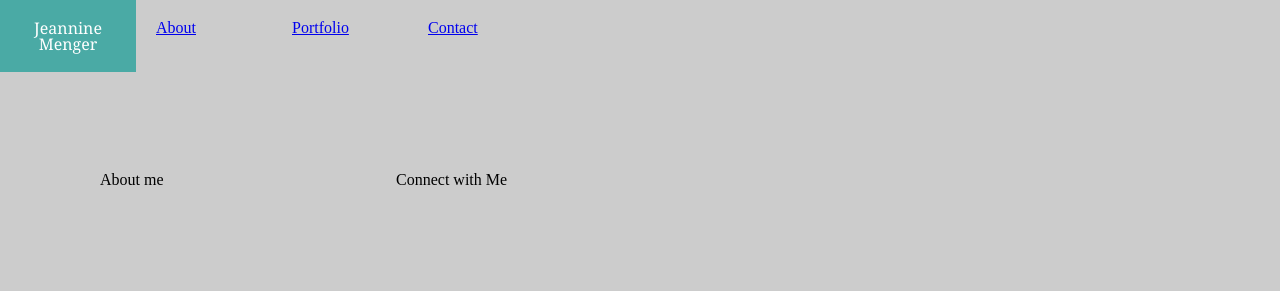
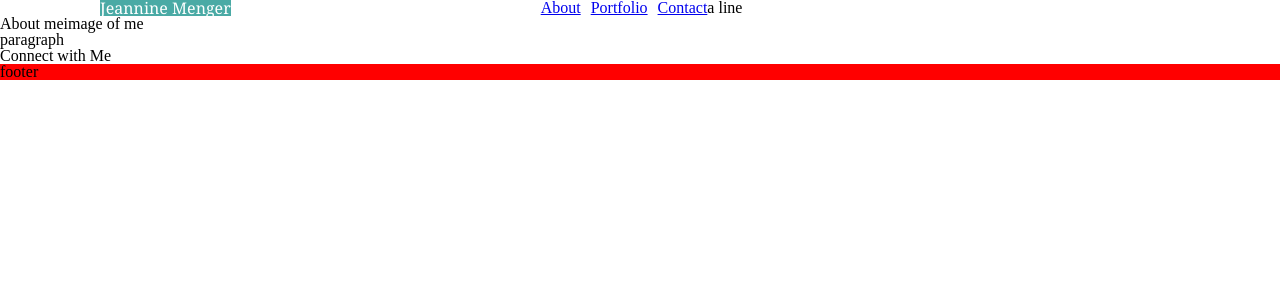
Before and after one commit to wheresjeannine/Basic-Portfolio, a plain HTML site: page index.html in a window 1280 px wide. Drawn offline with Linux system fonts and the light colour scheme.

Commit message:
2.0 second major DRAFT of changes

```diff
--- a/assets/css/style.css
+++ b/assets/css/style.css
@@ -1,38 +1,37 @@
+.header {
+	background-color: red;
+	width: 960px;
+}
+
 .your_name {
-	background: #4aaaa5;
-	width: 100px;
-	text-align: center;
-	size: 56px;
-	padding: 20%;
+	background-color: #4aaaa5;
+	float: left;
 	font-family: 'Georgia', Times, Times New Roman, serif;
+	margin-left: 100px;
+	margin-right: 300px;
 	color: white;
 }
 
-
-.body_container {
-	background: #cccccc;
-}
-
-.content_countainer {
+.countainer {
 	width: 960px;
-	background: white;
 }
 
 .top_of_page_controls {
 	float: left;
-	width: 10%;
-	padding: 20px;
+	margin-left: 10px;
 }
 
 .about_me {
 	clear: both;
 	float: left;
-	width: 10%;
-	padding: 100px;
 }
 
 .connect_with_me {
 	float: left;
-	width: 20%;
-	padding: 100px;
 }
+
+
+.footer {
+	clear: both;
+	background-color: red;
+}
--- a/index.html
+++ b/index.html
@@ -1,24 +1,47 @@
 <!DOCTYPE html>
 <html>
-<head>
-	<title>Jeannine Menger Protfolio</title>
-	<link rel="stylesheet" type="text/css" href="assets\css\reset.css">
-	<link rel="stylesheet" type="text/css" href="assets\css\style.css">
-</head>
-<body class="body_container">
-	<div class="content_countainer">
-		<div class="your_name top_of_page_controls">Jeannine Menger</div>
+	<head>
+		<title>Jeannine Menger Protfolio</title>
+		<link rel="stylesheet" type="text/css" href="assets\css\reset.css">
+		<link rel="stylesheet" type="text/css" href="assets\css\style.css">
+	</head>
+<body>
+
+	<div class="header">
+		<div class="your_name">Jeannine Menger</div>
 		<a class="top_of_page_controls" href="index.html">About</a>
 		<a class="top_of_page_controls" href="portfolio.html">Portfolio</a>
 		<a class="top_of_page_controls" href="contact.html">Contact</a>
+	</div>
 
+
+
+	<div class="countainer">
 		<div class="about_me">
 			About me
 		</div>
-
+		<div>
+			a line
+		</div>
+		<div>
+			image of me
+		</div>
+		<div>
+			paragraph
+		</div>
 		<div class="connect_with_me">
 			Connect with Me
 		</div>
 	</div>
+
+
+
+	<div>
+		<div class="footer">
+			footer
+		</div>
+	</div>
+
+
 </body>
 </html>
```
Also changed, not shown: contact.html (+15 -4 lines), portfolio.html (+16 -4 lines).
